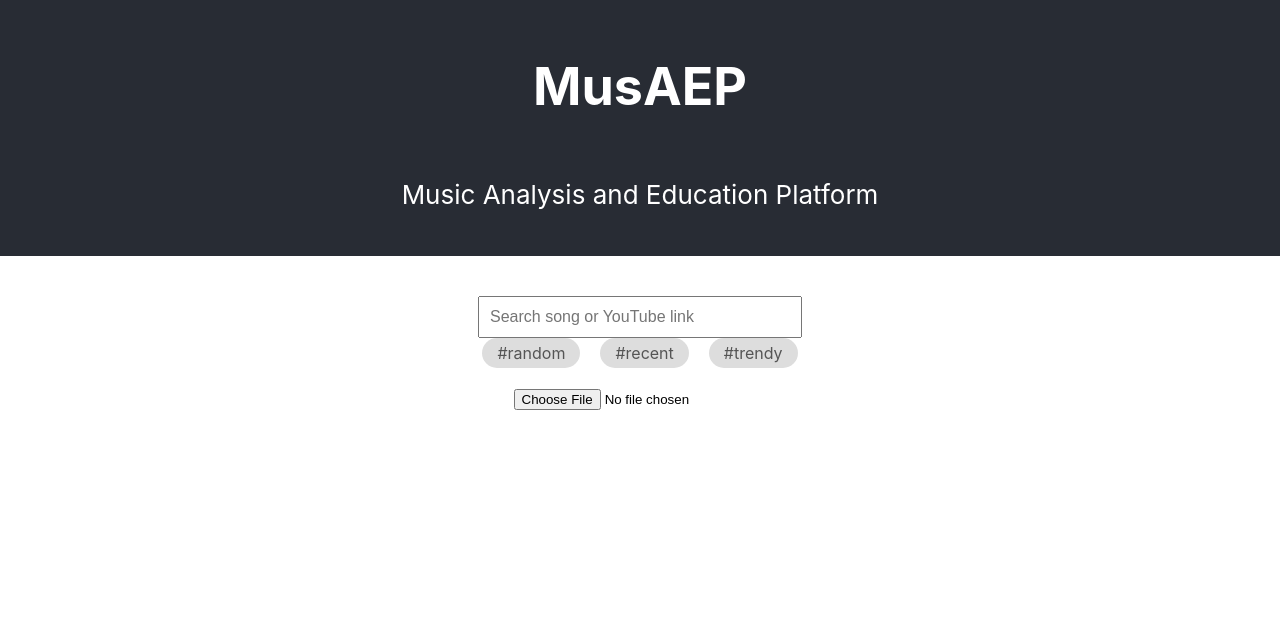
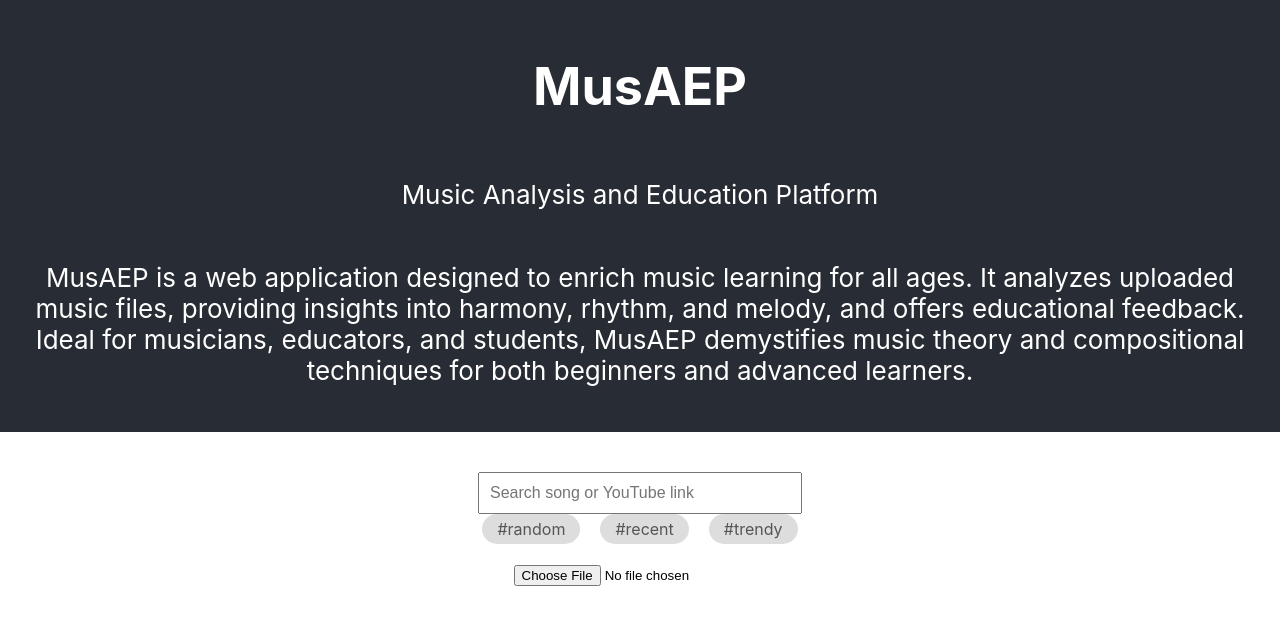
Before and after one commit to Byungjin-Kim/MusAEP, a React (Create React App) app in the folder music_front/: page / in a window 1280 px wide. Shown: the top 624 px of the page. Built offline with nearby package versions, Linux system fonts and the light colour scheme.

Commit message:
added explain about MusAEP

```diff
--- a/music_front/src/App.tsx
+++ b/music_front/src/App.tsx
@@ -51,6 +51,9 @@ const App: React.FC = () => {
       <header className="App-header">
         <h1>MusAEP</h1>
         <p>Music Analysis and Education Platform</p>
+        <p>
+          MusAEP is a web application designed to enrich music learning for all ages. It analyzes uploaded music files, providing insights into harmony, rhythm, and melody, and offers educational feedback. Ideal for musicians, educators, and students, MusAEP demystifies music theory and compositional techniques for both beginners and advanced learners.
+        </p>
       </header>
 
       <div className="search-section">
```
